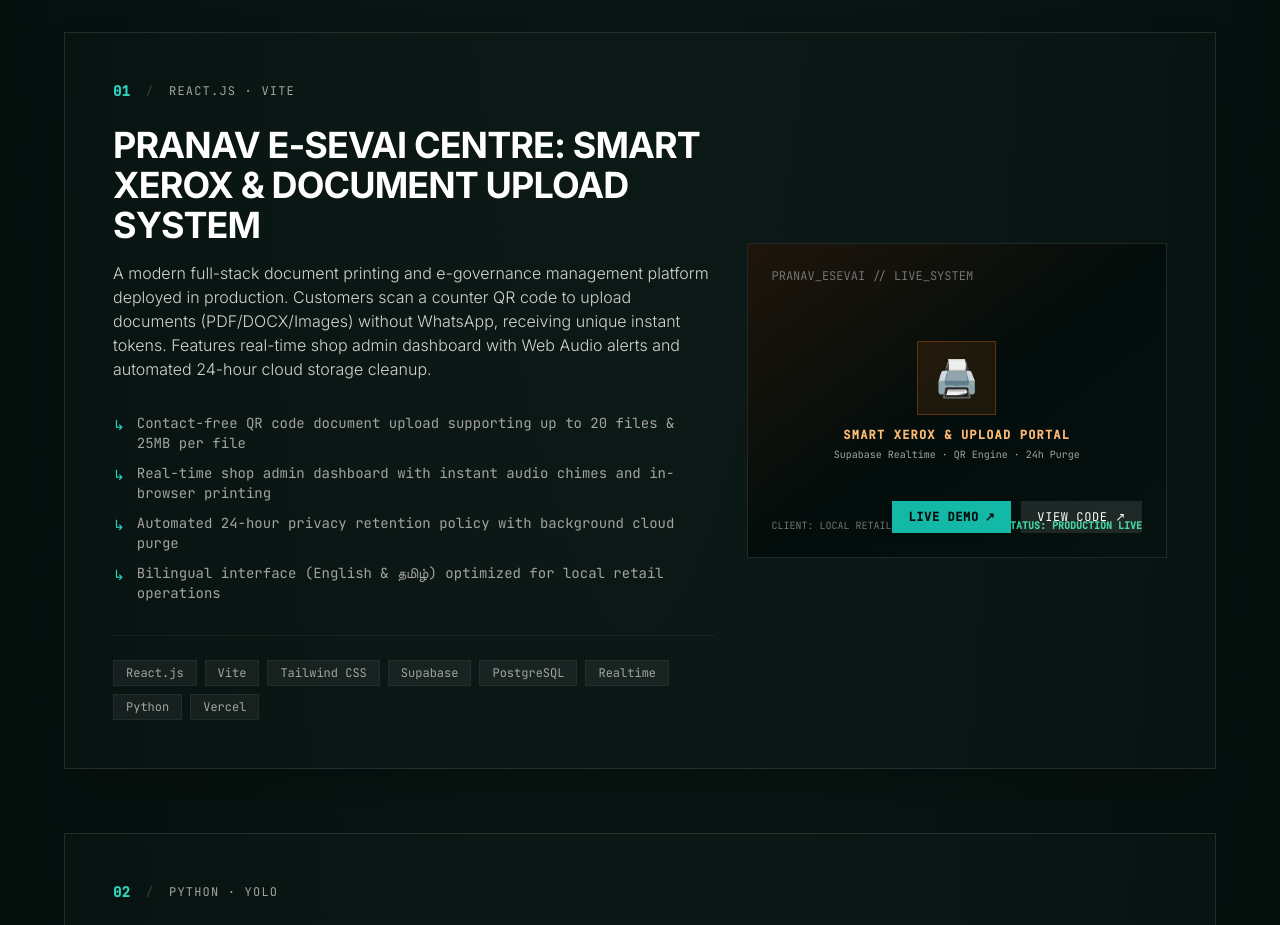
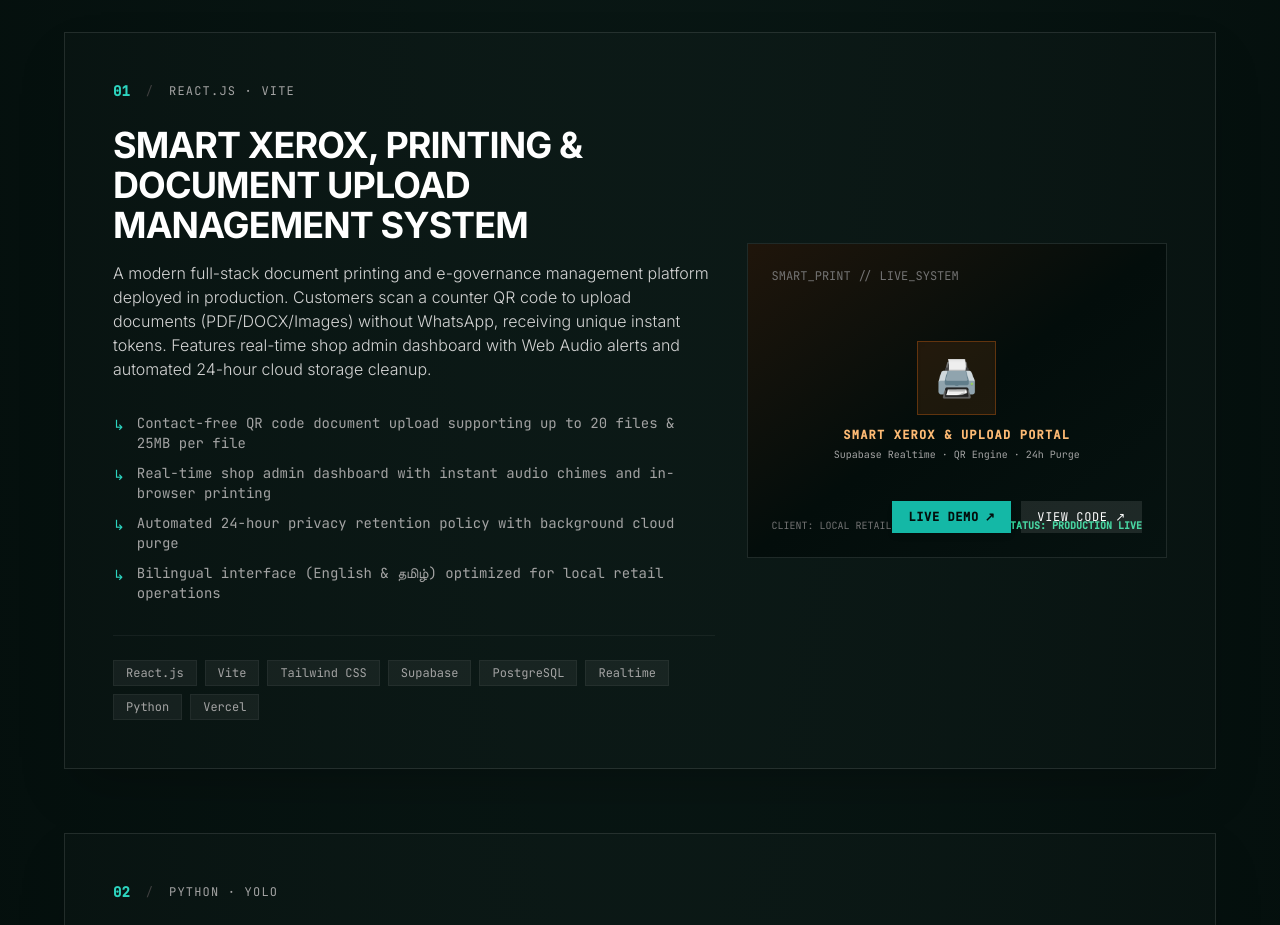
Before and after one commit to karthy24/portfolio, a React (Vite) app: page / in a window 1280 px wide. Shown: the part 3320-4245 px from the top of the page. Built offline with nearby package versions, Linux system fonts and the light colour scheme.

Commit message:
refactor: rename project to generic Smart Xerox & Document Upload System

```diff
--- a/src/components/Projects.jsx
+++ b/src/components/Projects.jsx
@@ -123,7 +123,7 @@
                     {idx === 0 && (
                       <div className="absolute inset-0 flex flex-col justify-between p-6 bg-gradient-to-br from-amber-950/40 via-dark-950 to-dark-900">
                         <div className="flex justify-between items-center font-mono text-xs text-neutral-500">
-                          <span>PRANAV_ESEVAI // LIVE_SYSTEM</span>
+                          <span>SMART_PRINT // LIVE_SYSTEM</span>
                           <span className="w-2 h-2 rounded-full bg-emerald-400 animate-ping" />
                         </div>
                         <div className="my-auto text-center">
--- a/src/data.js
+++ b/src/data.js
@@ -53,7 +53,7 @@
 
 export const projects = [
   {
-    title: 'PRANAV E-SEVAI CENTRE: Smart Xerox & Document Upload System',
+    title: 'Smart Xerox, Printing & Document Upload Management System',
     description:
       'A modern full-stack document printing and e-governance management platform deployed in production. Customers scan a counter QR code to upload documents (PDF/DOCX/Images) without WhatsApp, receiving unique instant tokens. Features real-time shop admin dashboard with Web Audio alerts and automated 24-hour cloud storage cleanup.',
     tags: ['React.js', 'Vite', 'Tailwind CSS', 'Supabase', 'PostgreSQL', 'Realtime', 'Python', 'Vercel'],
```
